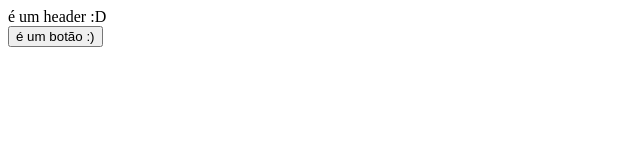
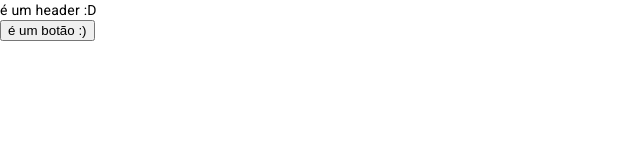
Before and after one commit to underdogbytes/angular-gerencia-minhas-despesas, an Angular app: page / in a window 1280 px wide. Shown: the top 160 px of the page, without its empty margins (0-640 px from the left). Built offline with nearby package versions, Linux system fonts and the light colour scheme.

Commit message:
:sparkles: install[material]

```diff
--- a/angular.json
+++ b/angular.json
@@ -25,6 +25,7 @@
               "src/assets"
             ],
             "styles": [
+              "@angular/material/prebuilt-themes/indigo-pink.css",
               "src/styles.css"
             ],
             "scripts": [],
@@ -89,6 +90,7 @@
               "src/assets"
             ],
             "styles": [
+              "@angular/material/prebuilt-themes/indigo-pink.css",
               "src/styles.css"
             ],
             "scripts": []
--- a/package.json
+++ b/package.json
@@ -12,10 +12,12 @@
   "private": true,
   "dependencies": {
     "@angular/animations": "^17.3.0",
+    "@angular/cdk": "^17.3.5",
     "@angular/common": "^17.3.0",
     "@angular/compiler": "^17.3.0",
     "@angular/core": "^17.3.0",
     "@angular/forms": "^17.3.0",
+    "@angular/material": "^17.3.5",
     "@angular/platform-browser": "^17.3.0",
     "@angular/platform-browser-dynamic": "^17.3.0",
     "@angular/platform-server": "^17.3.0",
--- a/src/app/app.config.ts
+++ b/src/app/app.config.ts
@@ -3,7 +3,8 @@
 
 import { routes } from './app.routes';
 import { provideClientHydration } from '@angular/platform-browser';
+import { provideAnimationsAsync } from '@angular/platform-browser/animations/async';
 
 export const appConfig: ApplicationConfig = {
-  providers: [provideRouter(routes), provideClientHydration()]
+  providers: [provideRouter(routes), provideClientHydration(), provideAnimationsAsync()]
 };
--- a/src/index.html
+++ b/src/index.html
@@ -6,8 +6,10 @@
   <base href="/">
   <meta name="viewport" content="width=device-width, initial-scale=1">
   <link rel="icon" type="image/x-icon" href="favicon.ico">
+  <link href="https://fonts.googleapis.com/css2?family=Roboto:wght@300;400;500&display=swap" rel="stylesheet">
+  <link href="https://fonts.googleapis.com/icon?family=Material+Icons" rel="stylesheet">
 </head>
-<body>
+<body class="mat-typography">
   <app-root></app-root>
 </body>
 </html>
--- a/src/styles.css
+++ b/src/styles.css
@@ -1 +1,4 @@
 /* You can add global styles to this file, and also import other style files */
+
+html, body { height: 100%; }
+body { margin: 0; font-family: Roboto, "Helvetica Neue", sans-serif; }
```
Also changed, not shown: 1 other file (tests, documents, lock files or other folders).
